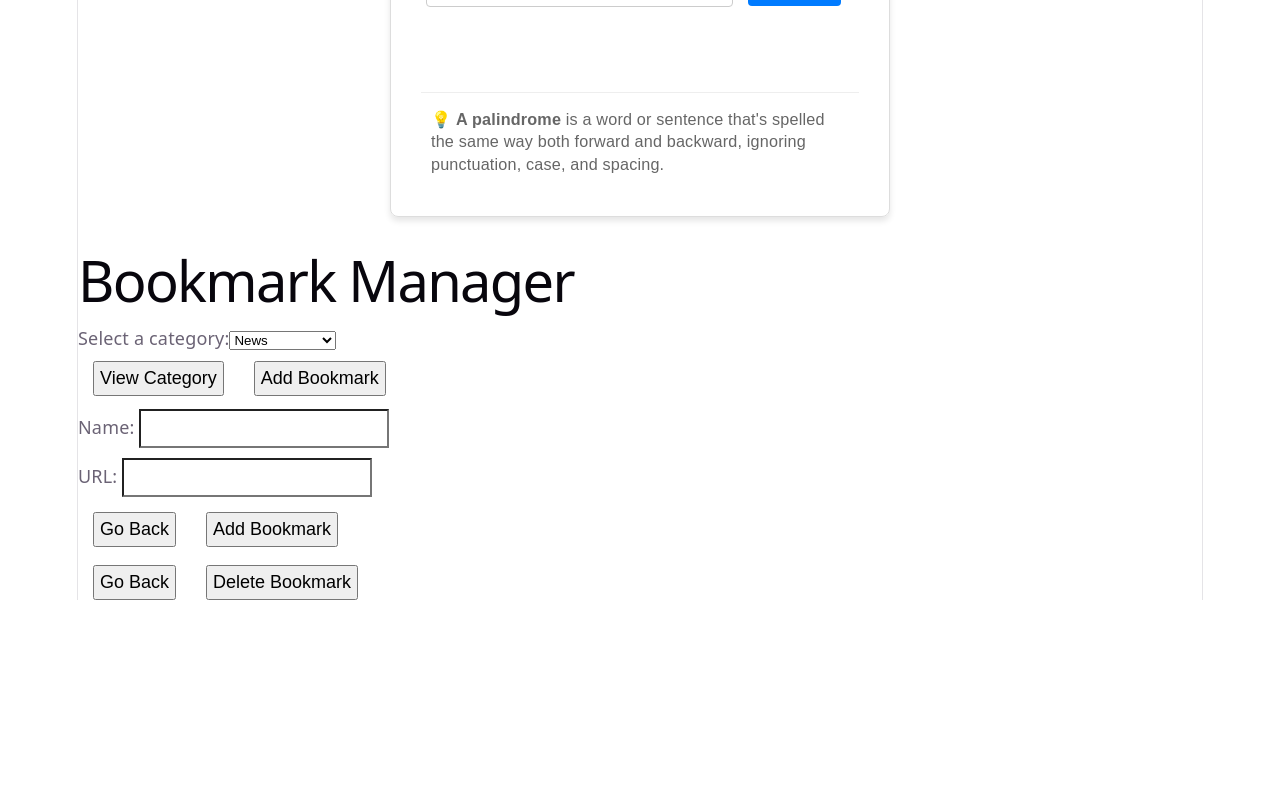
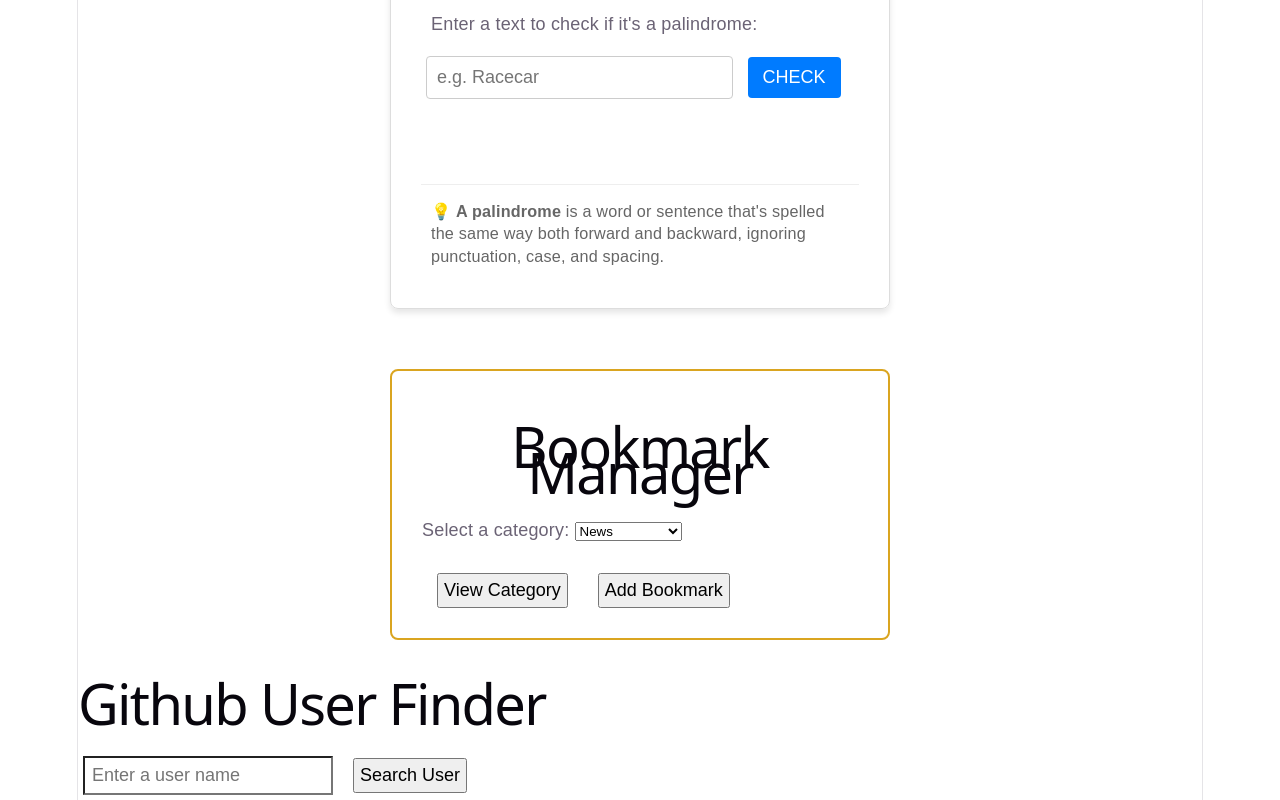
Before and after one commit to nHallecn/freecodecampReact, a React (Vite) app: page / in a window 1280 px wide. Shown: the part 3503-4303 px from the top of the page. Before the commit the page ends 4103 px from the top, so only its background shows below. Built offline with nearby package versions, Linux system fonts and the light colour scheme.

Commit message:
modified:   src/App.css 	modified:   src/App.jsx 	modified:   src/sections/BookmarkManager.jsx 	new file:   src/sections/GithubUserFinder.jsx

```diff
--- a/src/App.css
+++ b/src/App.css
@@ -66,3 +66,11 @@ textarea {
   background-color: greenyellow;
   color:rgba(0, 0, 0, 0.35);
 }
+
+section {
+  margin-top: 60px;
+  border: 2px solid goldenrod;;
+padding: 30px;
+font-family: Arial, sans-serif;
+border-radius: 8px;
+}
--- a/src/App.jsx
+++ b/src/App.jsx
@@ -7,6 +7,7 @@ import BackgroundColor from './sections/BackgroundColor.jsx'
 import MarkdownToHtml from './sections/MarkdownToHtml.jsx'
 import PalidromeChecker from './sections/PalidromeChecker.jsx'
 import BookmarkManager from './sections/BookmarkManager.jsx'
+import GithubUserFinder from './sections/GithubUserFinder.jsx'
 
 const App = () => {
   return (
@@ -19,6 +20,7 @@ const App = () => {
       <MarkdownToHtml />
       <PalidromeChecker />
       <BookmarkManager />
+      <GithubUserFinder />
     </div>
   )
 }
--- a/src/sections/BookmarkManager.jsx
+++ b/src/sections/BookmarkManager.jsx
@@ -1,55 +1,114 @@
-import React from 'react'
+import React, { useState } from 'react';
 
 const BookmarkManager = () => {
+  // 1. Manage current view: 'home', 'form', or 'list'
+  const [view, setView] = useState('home');
+  const [category, setCategory] = useState('news');
+
+  // 2. State for the list of all bookmarks
+  const [bookmarks, setBookmarks] = useState([]);
+
+  // 3. State for current input values
+  const [name, setName] = useState('');
+  const [url, setUrl] = useState('');
+
+  const handleAddBookmark = () => {
+    if (!name || !url) {
+      alert("Please fill in both fields");
+      return;
+    }
+    // Add new object to the bookmarks array
+    const newBookmark = { name, url, category, id: Date.now() };
+    setBookmarks([...bookmarks, newBookmark]);
+
+    // Clear inputs and show the list
+    setName('');
+    setUrl('');
+    setView('list');
+  };
+
+  const deleteBookmark = (id) => {
+    setBookmarks(bookmarks.filter(b => b.id !== id));
+  };
+
+  // Filter bookmarks based on selected category for the list view
+  const filteredBookmarks = bookmarks.filter(b => b.category === category);
+
   return (
-    <main>
-        <section id="main-section">
-            <h1>Bookmark Manager</h1>
-            <div id="dropdown">
-                <label for="category-dropdown">Select a category:</label>
-                <select id="category-dropdown" name="options">
-                    <option value="news" selected>News</option>
+    <main style={{ margin: '50px auto', maxWidth: '500px', fontFamily: 'sans-serif' }}>
+
+      {/* HOME VIEW */}
+      {view === 'home' && (
+        <section>
+          <h1 style={{ textAlign: 'center' }}>Bookmark Manager</h1>
+          <div>
+            <label>Select a category: </label>
+            <select value={category} onChange={(e) => setCategory(e.target.value)}>
+              <option value="news">News</option>
               <option value="entertainment">Entertainment</option>
               <option value="work">Work</option>
               <option value="miscellaneous">Miscellaneous</option>
             </select>
           </div>
-            <div id="buttons">
-                <button type="button" id="view-category-button">View Category</button>
-                <button type="button" id="add-bookmark-button">Add Bookmark</button>
+          <div style={{ marginTop: '20px' }}>
+            <button onClick={() => setView('list')}>View Category</button>
+            <button onClick={() => setView('form')}>Add Bookmark</button>
           </div>
         </section>
+      )}
 
-        <section id="form-section" class="hidden">
-            <form>
-                <h2 class="category-name"></h2>
-                <div>
-                    <label for="name">Name:</label>
-                    <input type="text" id="name" />
+      {/* FORM VIEW */}
+      {view === 'form' && (
+        <section>
+          <h2 style={{ textAlign: 'center' }}>Add to {category.toUpperCase()}</h2>
+          <div style={{ marginBottom: '10px' }}>
+            <label>Name: </label>
+            <input
+              type="text"
+              value={name}
+              onChange={(e) => setName(e.target.value)}
+            />
           </div>
-                <div>
-                    <label for="url">URL:</label>
-                    <input type="text" id="url" />
+          <div style={{ marginBottom: '10px' }}>
+            <label>URL: </label>
+            <input
+              type="text"
+              value={url}
+              onChange={(e) => setUrl(e.target.value)}
+            />
           </div>
-                <div>
-                    <button type="button" id="close-form-button">Go Back</button>
-                    <button type="button" id="add-bookmark-button-form">Add Bookmark</button>
-                </div>
-            </form>
+          <button onClick={() => setView('home')}>Go Back</button>
+          <button onClick={handleAddBookmark}>Save Bookmark</button>
         </section>
+      )}
 
-        <section id="bookmark-list-section" class="hidden">
-            <h2 class="category-name"></h2>
-            <div id="category-list">
-            </div>
-            <div>
-                <button type="button" id="close-list-button">Go Back</button>
-                <button type="button" id="delete-bookmark-button">Delete Bookmark</button>
-            </div>
+      {/* LIST VIEW */}
+      {view === 'list' && (
+        <section>
+          <h2 style={{ borderBottom: '1px solid #ccc' }}>{category.toUpperCase()} Bookmarks</h2>
+          <ul style={{ minHeight: '100px' }}>
+            {filteredBookmarks.length > 0 ? (
+              filteredBookmarks.map((book) => (
+                <li key={book.id} style={{ marginBottom: '10px' }}>
+                  <a href={book.url} target="_blank" rel="noreferrer">{book.name}</a>
+                  <button
+                    onClick={() => deleteBookmark(book.id)}
+                    style={{ marginLeft: '10px', fontSize: '0.7rem', color: 'red' }}
+                  >
+                    Delete
+                  </button>
+                </li>
+              ))
+            ) : (
+              <p>No bookmarks in this category.</p>
+            )}
+          </ul>
+          <button onClick={() => setView('home')}>Back to Home</button>
+          <button onClick={() => setView('form')}>Add New</button>
         </section>
+      )}
+    </main>
+  );
+};
 
-    </main>
-  )
-}
-
-export default BookmarkManager
+export default BookmarkManager;
--- /dev/null
+++ b/src/sections/GithubUserFinder.jsx
@@ -0,0 +1,59 @@
+import React, { useEffect, useState } from 'react'
+
+const GithubUserFinder = () => {
+
+    const [userName, setUserName] = useState('');
+    const [userData, setUserData] = useState(null)
+
+    const fetchUser = async (e) =>{
+        e.preventDefault();
+
+        setUserData(null)
+
+        try {
+      const response = await fetch(`https://api.github.com/users/${userName}`);
+      if (!response.ok) {
+        throw new Error('User not found');
+      }
+      const data = await response.json();
+      setUserData(data);
+      console.log(data)
+    } catch (err) {
+    alert(err);
+    }
+    }
+
+
+  return (
+    <div>
+        <h1>Github User Finder</h1>
+
+        <form onSubmit={fetchUser}>
+            <input
+            placeholder='Enter a user name'
+            type='text'
+            onChange={(e)=>setUserName(e.target.value)}
+        />
+
+        <button type='submit'>Search User</button>
+        </form>
+
+        {userData && <div>
+            <img src= {userData.avatar_url}
+                    alt = {userData.login}
+             />
+             <h2> {userData.name} </h2>
+             <p> {userData.bio} </p>
+
+             <div>
+                <p><strong>{userData.public_repos}</strong> public repositories</p>
+                <p><strong>{userData.followers}</strong> followers</p>
+                <p><strong>{userData.following}</strong> following</p>
+             </div>
+             <p>Location {userData.location} </p>
+        </div>}
+    </div>
+  )
+}
+
+export default GithubUserFinder
```
Lines whose indentation alone changed are shown as unchanged.
